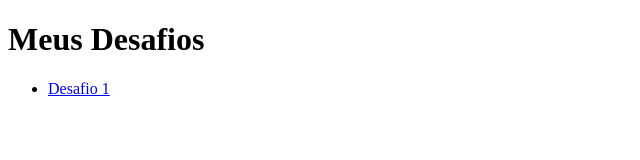
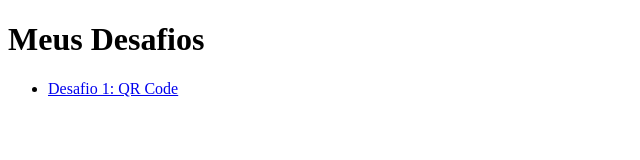
Before and after one commit to emilynvs/frontend-practice, a plain HTML site: page index.html in a window 1280 px wide. Shown: the full height of the page, 0-640 px from the left. Drawn offline with Linux system fonts and the light colour scheme.

Commit message:
chore: renomeando caminho para desafio 1

```diff
--- a/index.html
+++ b/index.html
@@ -7,7 +7,7 @@
 <body>
     <h1>Meus Desafios</h1>
     <ul>
-        <li><a href="qr-code-challenge/">Desafio 1</a></li>
+        <li><a href="qr-code-challenge/solution/">Desafio 1: QR Code</a></li>
     </ul>
 </body>
 </html>
```
